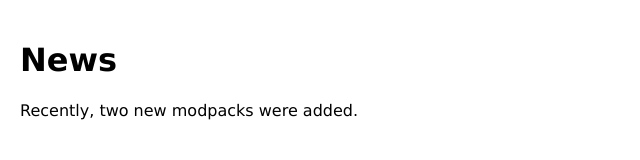
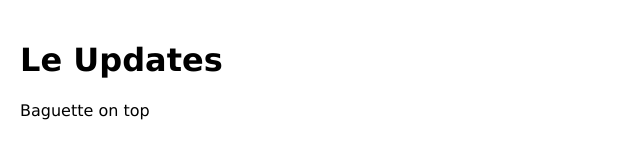
Before and after one commit to Electraboss/Electraboss.github.io, a plain HTML site: page news.html in a window 1280 px wide. Shown: the whole page, without its empty margins (0-640 px from the left). Drawn offline with Linux system fonts and the light colour scheme.

Commit message:
Update news.html

```diff
--- a/news.html
+++ b/news.html
@@ -14,7 +14,7 @@ body {
 </head>
 <body>
 <!-- Note: Java's web renderer is pretty bad so you cannot get too fancy -->
-<h1>News</h1>
-<p>Recently, two new modpacks were added.</p>
+<h1>Le Updates</h1>
+<p>Baguette on top</p>
 </body>
 </html>
```
